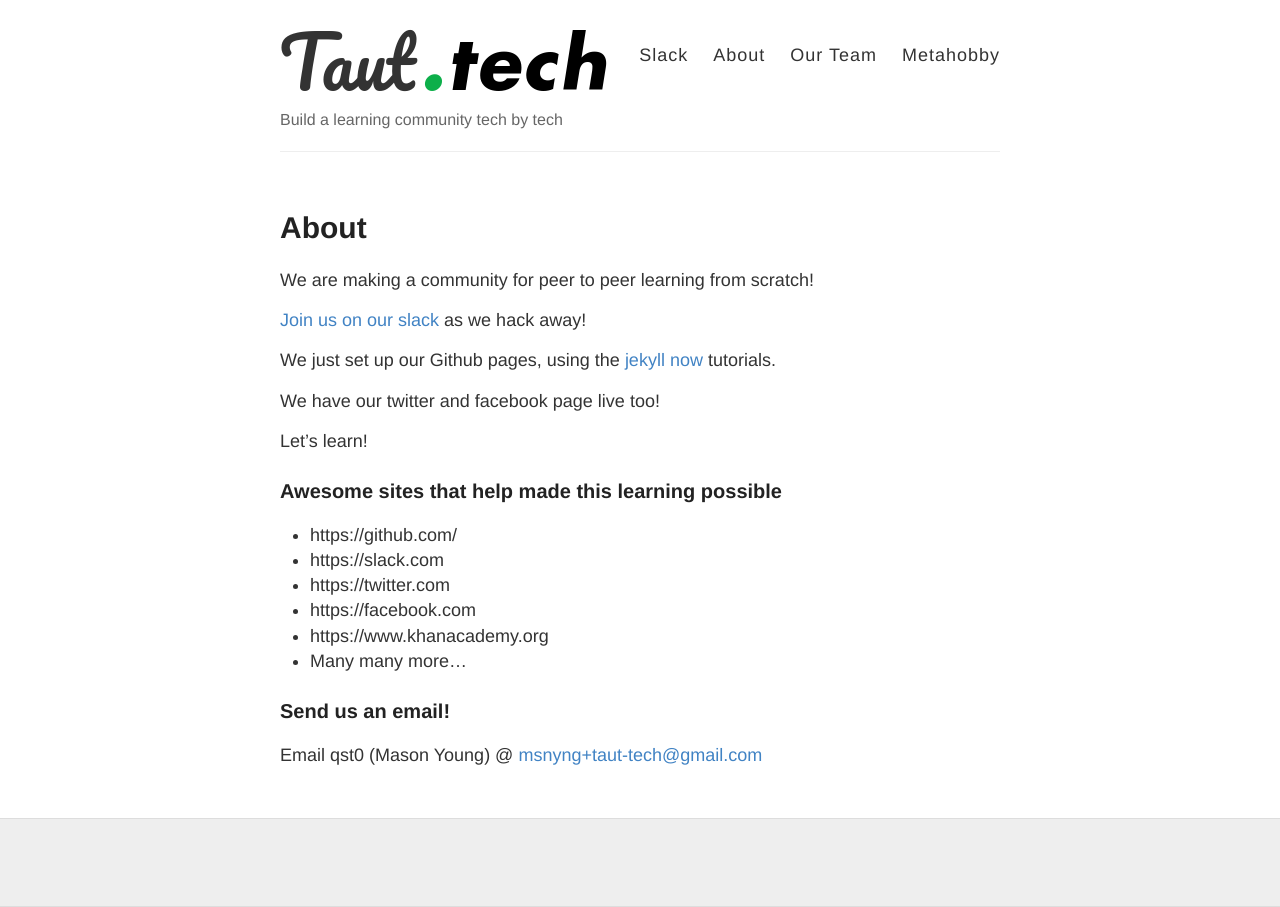
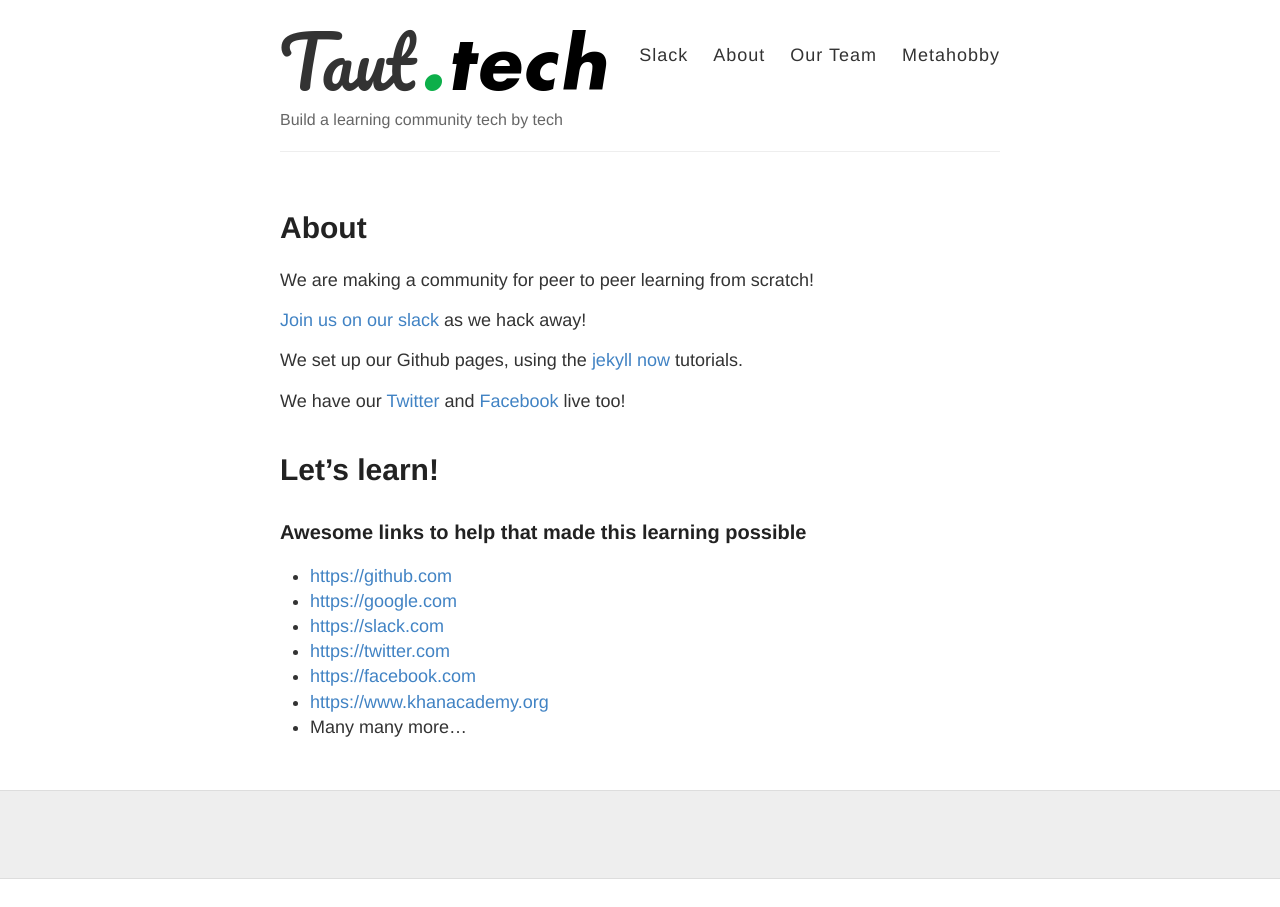
Before and after one commit to qst0/taut.tech, a Jekyll site: the page built from about.md, in a window 1280 px wide. Built offline with Jekyll 4.4.1, drawn with Linux system fonts in a browser that asks for light colours.

Commit message:
udpates times etc titles

```diff
--- a/about.md
+++ b/about.md
@@ -8,21 +8,18 @@ We are making a community for peer to peer learning from scratch!
 
 [Join us on our slack](https://publicslack.com/slacks/taut-tech/invites/new) as we hack away!
 
-We just set up our Github pages, using the [jekyll now](https://github.com/barryclark/jekyll-now) tutorials.
+We set up our Github pages, using the [jekyll now](https://github.com/barryclark/jekyll-now) tutorials.
 
-We have our twitter and facebook page live too!
+We have our [Twitter](https://twitter.com/TautTech) and [Facebook](https://www.facebook.com/Taut.tech/) live too!
 
-Let's learn!
+# Let's learn!
 
-### Awesome sites that help made this learning possible
+### Awesome links to help that made this learning possible
 
-* https://github.com/
-* https://slack.com
-* https://twitter.com
-* https://facebook.com
-* https://www.khanacademy.org
+* [https://github.com](https://github.com/)
+* [https://google.com](https://google.com/)
+* [https://slack.com](https://slack.com)
+* [https://twitter.com](https://twitter.com)
+* [https://facebook.com](https://facebook.com)
+* [https://www.khanacademy.org](https://www.khanacademy.org)
 * Many many more...
-
-### Send us an email!
-
-Email qst0 (Mason Young) @ [msnyng+taut-tech@gmail.com](mailto:msnyng@gmail.com)
```
Also changed, not shown: our-team.md (+4 -17 lines).
